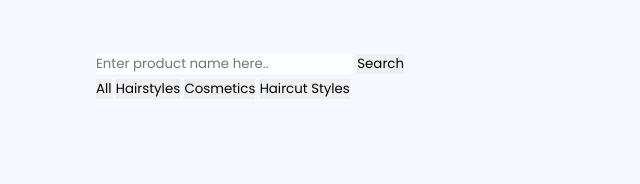
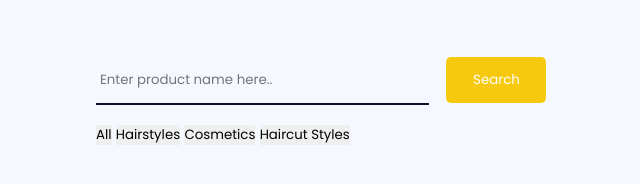
Before and after one commit to BenardAbwao/The-Barber, a plain HTML site: page index.html in a window 1280 px wide. Shown: the whole page, without its empty margins (128-768 px from the left). Drawn offline with Linux system fonts and the light colour scheme.

Commit message:
style the search container

```diff
--- a/Assets/CSS/styles.css
+++ b/Assets/CSS/styles.css
@@ -13,3 +13,23 @@ body {
   width: 65%;
   margin: 50px auto;
 }
+#search-container {
+  margin: 1em 0;
+}
+#search-container input {
+  background-color: transparent;
+  width: 40%;
+  border-bottom: 2px solid #110f29;
+  padding: 1em 0.3em;
+}
+#search-container input:focus {
+  border-bottom-color: #6759ff;
+}
+#search-container button {
+  padding: 1em 2em;
+  margin-left: 1em;
+  background-color: #F6C90E;
+  color: #ffffff;
+  border-radius: 5px;
+  margin-top: 0.5em;
+}
```
